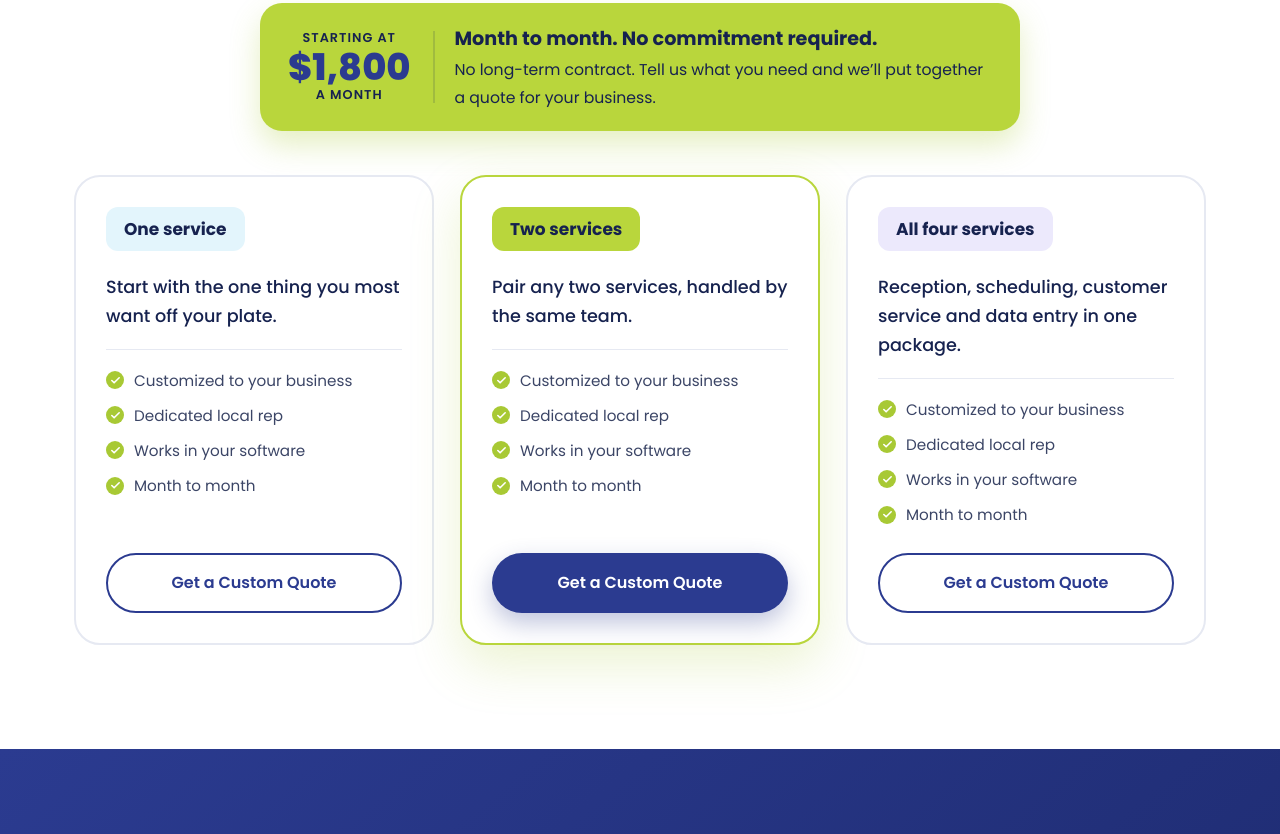
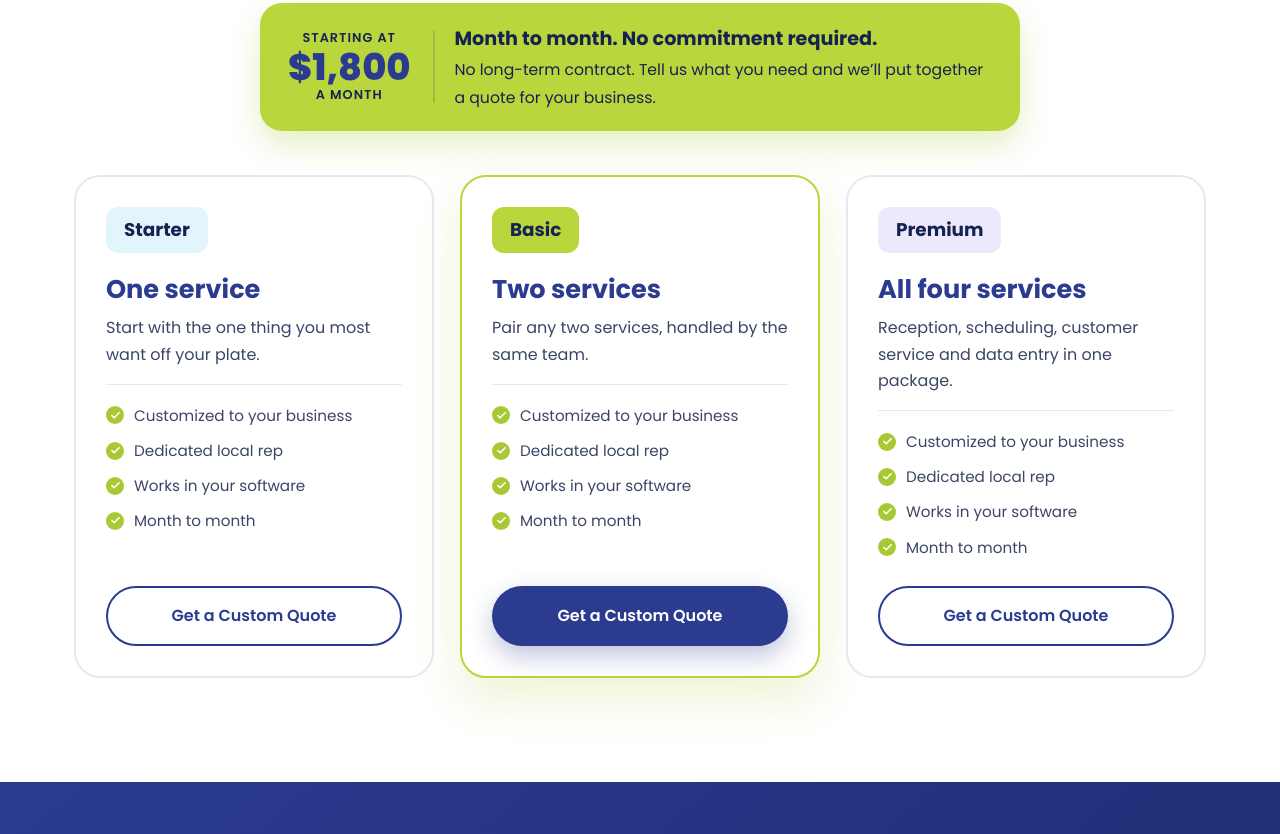
Before and after one commit to yfellner1/Reliable-OS-Site-, a plain HTML site: page services.html in a window 1280 px wide. Shown: the part 2218-3052 px from the top of the page. Drawn offline with Linux system fonts and the light colour scheme.

Commit message:
Name the packages Starter, Basic and Premium
Co-Authored-By: Claude Fable 5.2 <noreply@anthropic.com>
Claude-Session: https://claude.ai/code/session_01FYJzmeUvJXERzmEtyd1SaB

```diff
--- a/css/styles.css
+++ b/css/styles.css
@@ -428,7 +428,9 @@ section { padding: 104px 0; position: relative; }
 .nc-price { display: grid; text-align: center; line-height: 1.15; padding-right: 22px; border-right: 2px solid rgba(22, 34, 79, .15); flex: none; }
 .nc-price span { font-size: .8rem; font-weight: 600; text-transform: uppercase; letter-spacing: .08em; }
 .nc-price strong { font-size: 2.3rem; font-weight: 800; color: var(--navy); }
-.plan .plan-desc { font-size: 1.1rem; min-height: 3.2em; }
+.plan-name { font-size: 1.15rem; }
+.plan-count { font-size: 1.6rem; font-weight: 700; color: var(--navy); margin: 0 0 .4em; }
+.plan .plan-desc { font-size: 1rem; font-weight: 400; color: var(--text); min-height: 3.2em; }
 
 /* CTA band */
 .cta-band { background: linear-gradient(140deg, var(--navy) 0%, var(--navy-deep) 100%); color: #d4daf2; overflow: hidden; padding: 88px 0; }
--- a/js/main.js
+++ b/js/main.js
@@ -177,7 +177,7 @@
   if (!form) return;
 
   // Arriving from a package button (contact.html#pkg-1 / #pkg-2 / #pkg-4)
-  var pkg = { '#pkg-1': 'one-service', '#pkg-2': 'two-service', '#pkg-4': 'all-four-services' }[location.hash];
+  var pkg = { '#pkg-1': 'Starter (one service)', '#pkg-2': 'Basic (two services)', '#pkg-4': 'Premium (all four services)' }[location.hash];
   if (pkg) {
     form.querySelector('#message').value = 'I’d like a quote for the ' + pkg + ' package.';
     if (location.hash === '#pkg-4') form.querySelectorAll('input[name=service]').forEach(function (c) { c.checked = true; });
--- a/services.html
+++ b/services.html
@@ -135,7 +135,8 @@
         </div>
         <div class="plans">
           <article class="plan reveal tilt">
-            <p class="plan-name p-cyan">One service</p>
+            <p class="plan-name p-cyan">Starter</p>
+            <h3 class="plan-count">One service</h3>
             <p class="plan-desc">Start with the one thing you most want off your plate.</p>
             <ul class="plan-list">
               <li>Customized to your business</li>
@@ -146,7 +147,8 @@
             <a href="contact.html#pkg-1" class="btn btn-ghost btn-block">Get a Custom Quote</a>
           </article>
           <article class="plan featured reveal tilt">
-            <p class="plan-name p-lime">Two services</p>
+            <p class="plan-name p-lime">Basic</p>
+            <h3 class="plan-count">Two services</h3>
             <p class="plan-desc">Pair any two services, handled by the same team.</p>
             <ul class="plan-list">
               <li>Customized to your business</li>
@@ -157,7 +159,8 @@
             <a href="contact.html#pkg-2" class="btn btn-primary btn-block">Get a Custom Quote</a>
           </article>
           <article class="plan reveal tilt">
-            <p class="plan-name p-lav">All four services</p>
+            <p class="plan-name p-lav">Premium</p>
+            <h3 class="plan-count">All four services</h3>
             <p class="plan-desc">Reception, scheduling, customer service and data entry in one package.</p>
             <ul class="plan-list">
               <li>Customized to your business</li>
```
Also changed, not shown: 1 other file.
